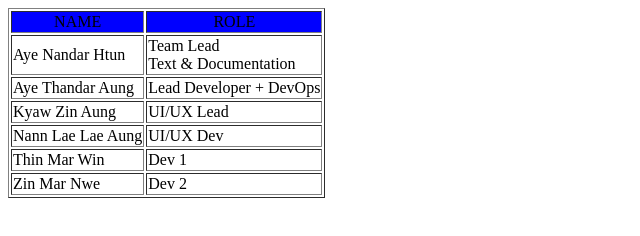
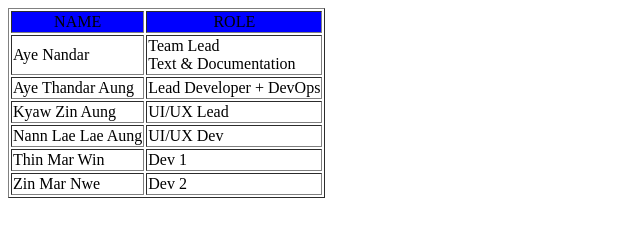
Before and after one commit to flower-mdy-geo/app-in-myanmar, a plain HTML site: page work.html in a window 1280 px wide. Shown: the full height of the page, 0-640 px from the left. Drawn offline with Linux system fonts and the light colour scheme.

Commit message:
update work.html

```diff
--- a/work.html
+++ b/work.html
@@ -6,7 +6,7 @@
   <td><center>ROLE</center></td>
  </tr>
  <tr>
-   <td>Aye Nandar Htun</td>
+   <td>Aye Nandar</td>
    <td>Team Lead<br>
        Text & Documentation</td>
  </tr>
```
